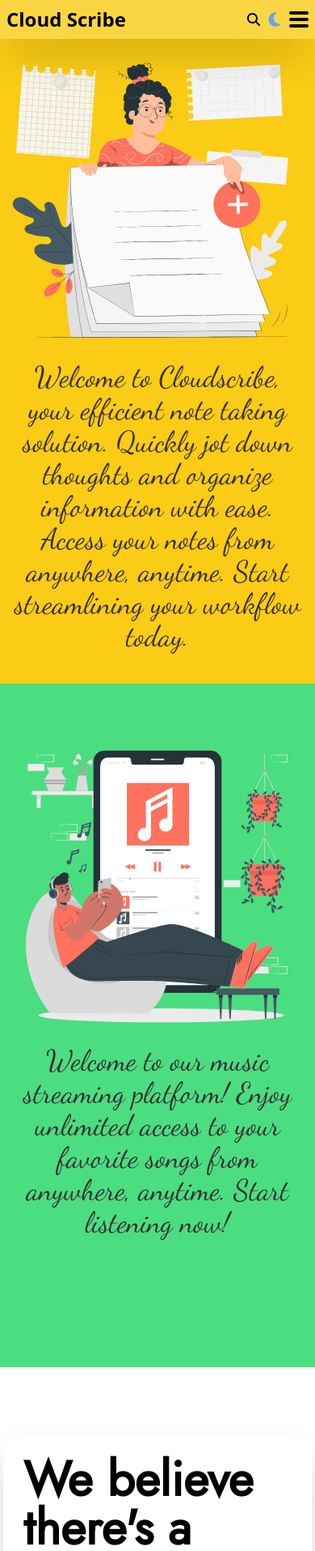
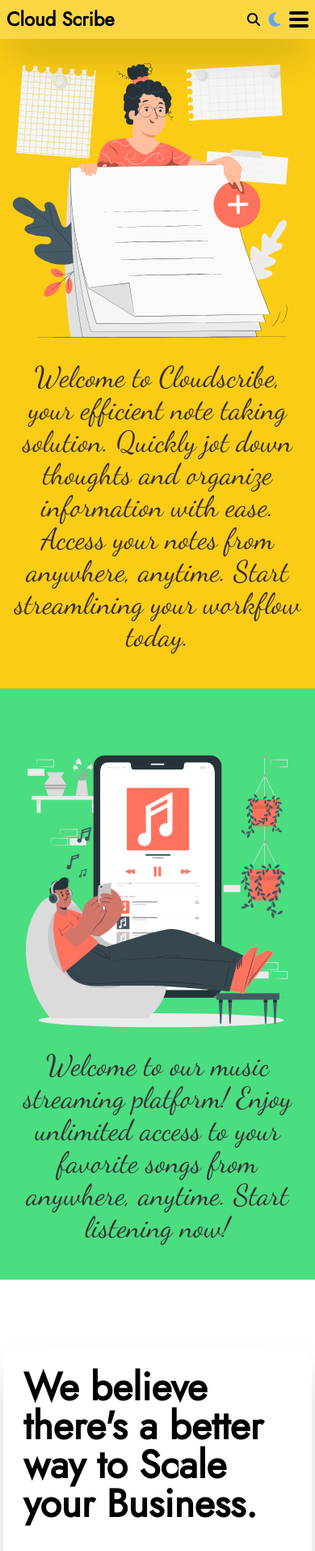
Before and after one commit to vishalchaurasia10/CloudScribe, a React (Create React App) app: page / in a window 390 px wide. Shown: the top 1915 px of the page at 81% size. Built offline with nearby package versions, Linux system fonts and the light colour scheme; the HTML template or start-up script is replaced by a standard one.

Commit message:
now user can see his email along with his name

```diff
--- a/src/components/Contact.jsx
+++ b/src/components/Contact.jsx
@@ -34,7 +34,7 @@ const Contact = () => {
     <div className={`wrapper ${darkMode?'bg-[#212E35] text-white':''} py-10 transition-all duration-300 `}>
       <div ref={targetRef} className={`contact ${isInView ? ' scale-100' : 'scale-0'} relative transition-all duration-1000  backdrop-blur-lg lg:top-24 top-10 lg:flex border border-[rgba(255,255,255,0.1)] ${darkMode?'shadow-white shadow-sm':'shadow-2xl'} rounded-2xl m-1 lg:p-8 lg:mx-32`}>
         <div className="details space-y-8 p-6 lg:w-1/2">
-          <h1 className='text-6xl font-jost font-bold'>We believe there's a better way to Scale your Business.</h1>
+          <h1 className='lg:text-6xl text-5xl font-jost font-bold'>We believe there's a better way to Scale your Business.</h1>
           <p className={`text-xl font-medium ${darkMode?'text-white':'text-[#392E33]'} `}>Thank you for visiting our website! If you have any questions, concerns, or feedback, please don't hesitate to reach out to us. Our team is dedicated to providing excellent customer service and support.</p>
           <button className={`bg-orange-400 p-3 rounded-sm transition-all duration-300 hover:-translate-y-1`}>Get Started!</button>
         </div>
--- a/src/components/Hero.jsx
+++ b/src/components/Hero.jsx
@@ -30,10 +30,10 @@ const Hero = (props) => {
   }, []);
 
   return (
-    <div ref={imageRef} className={`${isImageInView ? 'translate-x-[]' : 'translate-x-0'} transition-all duration-1000 h-screen w-full ${props.position==='left'?'lg:pr-8':'lg:pl-16'} space-y-2 lg:space-y-0 lg:pt-16 pt-12 ${props.color} lg:flex lg:flex-row flex-col items-center justify-center`}>
+    <div ref={imageRef} className={`${isImageInView ? 'translate-x-[]' : 'translate-x-0'} py-11 lg:py-0 lg:h-screen transition-all duration-1000 w-full ${props.position==='left'?'lg:pr-8':'lg:pl-16'} my-auto space-y-2 lg:space-y-0 lg:pt-16 pt-12 ${props.color} lg:flex lg:flex-row flex-col items-center justify-center`}>
       <img
         ref={imageRef}
-        className={`${isImageInView ? 'scale-100' : 'scale-0'} lg:w-1/2  ${props.position === 'left' ? 'order-2' : 'order-2'} transition-all duration-1000 lg:h-full lg:p-12`}
+        className={`${isImageInView ? 'scale-100' : 'scale-0'}  lg:w-1/2  ${props.position === 'left' ? 'order-2' : 'order-2'} transition-all duration-1000 lg:h-full lg:p-12`}
         src={props.position === 'left' ? heroNote : heroMusic}
         alt="heroNote"
       />
--- a/src/components/Login.jsx
+++ b/src/components/Login.jsx
@@ -39,6 +39,7 @@ const Login = (props) => {
         if (json.success) {
             localStorage.setItem('token', json.authToken);
             localStorage.setItem('name', json.name);
+            localStorage.setItem('email', json.email);
             navigate("/");
             props.showAlert("success","Logged in successfully")
         }
--- a/src/components/Navbar.jsx
+++ b/src/components/Navbar.jsx
@@ -106,8 +106,9 @@ const Navbar = () => {
                 <div>
                   <FontAwesomeIcon onClick={showUsername} className='text-2xl cursor-pointer text-blue-400' icon={faUserCircle} />
                 </div>
-                <div className={`username ${username ? 'scale-100' : 'scale-0'} transition-all duration-300 absolute top-16 right-[6rem] bg-white p-2 rounded-lg`}>
-                  {localStorage.getItem('name').split(" ")[0]}
+                <div className={`username ${username ? 'scale-100' : 'scale-0'} flex flex-col transition-all duration-300 absolute top-16 right-[6rem] font-jost text-black bg-white p-2 rounded-lg`}>
+                  <p><span className='font-jost font-bold'>name : </span>{localStorage.getItem('name')}</p>
+                  <p><span className='font-jost font-bold'>email : </span>{localStorage.getItem('email')}</p>
                 </div>
                 <button onClick={userLogout} className={`text-left w-fit p-2 rounded-md transition-all duration-150 hover:shadow-lg hover:-translate-y-1 bg-[rgba(255,255,255,0.2)] border border-[rgba(255,255,255,0.1)]`}>Logout</button>
               </div>}
@@ -117,7 +118,7 @@ const Navbar = () => {
         <div className="navwrapperSmallScreen bg-[rgba(255,255,255,0.2)] backdrop-blur-2xl flex lg:hidden p-2 justify-between items-center">
           <div className="left">
             <Link to='/'>
-              <h1 className='logo font-bold text-2xl' >Cloud Scribe</h1>
+              <h1 className='logo font-jost font-bold text-2xl' >Cloud Scribe</h1>
             </Link>
           </div>
 
@@ -135,8 +136,9 @@ const Navbar = () => {
                 <div className='flex items-center'>
                   <FontAwesomeIcon onClick={showUsername} className='w-5 h-5 cursor-pointer text-blue-400' icon={faUserCircle} />
                 </div>
-                <div className={`username ${username ? 'scale-100' : 'scale-0'} transition-all duration-300 absolute top-14 right-4 bg-white p-2 rounded-lg`}>
-                  {localStorage.getItem('name').split(" ")[0]}
+                <div className={`username ${username ? 'scale-100' : 'scale-0'} flex flex-col font-jost transition-all duration-300 absolute top-14 right-4 text-black bg-white p-2 rounded-lg`}>
+                <p><span className='font-jost font-bold'>name : </span>{localStorage.getItem('name')}</p>
+                  <p><span className='font-jost font-bold'>email : </span>{localStorage.getItem('email')}</p>
                 </div>
               </div>
             }
@@ -153,7 +155,7 @@ const Navbar = () => {
       <div className={`expanded lg:hidden transition-all duration-500 fixed top-0 h-screen z-30 w-full flex items-center justify-center backdrop-blur-lg ${darkMode?'text-white':''} ${expand ? '' : 'translate-x-[60rem]'}`}>
         <div className="navItems">
           <ul className='flex flex-col space-y-3 justify-center font-poppins text-lg items-center'>
-            <li className="logo font-bold text-2xl">
+            <li className="logo font-jost font-bold text-2xl">
               <Link onClick={()=>{setExpand(false)}} to='/'>Cloud Scribe</Link></li>
             <li className={`flex flex-col`}>
               <Link onClick={()=>{setExpand(false)}} to="/">Home</Link>
--- a/src/components/Signup.jsx
+++ b/src/components/Signup.jsx
@@ -31,6 +31,7 @@ const Login = (props) => {
         if (json.success) {
             localStorage.setItem('token', json.authToken);
             localStorage.setItem('name', json.name);
+            localStorage.setItem('email', json.email);
             navigate("/");
             props.showAlert("success","Signed Up successfully")
         }
```
